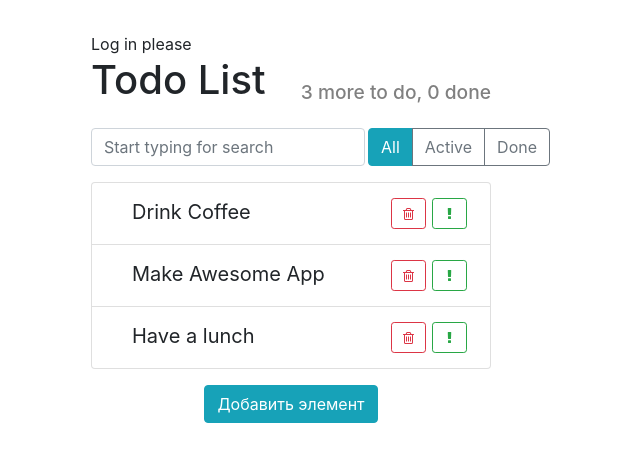
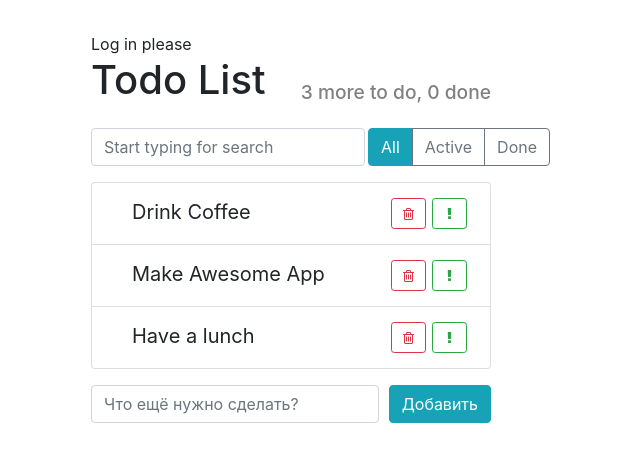
Before and after one commit to ArminBlaze/Udemy-react1-todo, a React (Create React App) app: page / in a window 1280 px wide. Shown: the top 462 px of the page, without its empty margins (349-989 px from the left). Built offline with nearby package versions, Linux system fonts and the light colour scheme.

Commit message:
44 - Форма, куда можно ввести имя новой задачи

```diff
--- a/src/components/AddTodo/AddTodo.css
+++ b/src/components/AddTodo/AddTodo.css
@@ -4,4 +4,5 @@
 
 .AddTodo button{
 	margin: 0 auto;
+	margin-left: 10px;
 }
--- a/src/components/AddTodo/AddTodo.jsx
+++ b/src/components/AddTodo/AddTodo.jsx
@@ -3,14 +3,43 @@ import './AddTodo.css';
 
 class AddTodo extends React.Component {
 
+	constructor() {
+		super();
+
+		this.state = {
+			label: '',
+		}
+	}
+
+
+	onLabelChange(e) {
+		console.log(e.target.value);
+
+		this.setState(
+			{
+				label: e.target.value
+			}
+		)
+	}
+
+	onFormSubmit(e) {
+		e.preventDefault();
+		this.props.onTodoAdd(this.state.label);
+		e.target.reset();
+	}
+
 	render() {
 		return (
-		<div className="AddTodo d-flex">
-			<button type="button"
+		<form className="AddTodo d-flex" onSubmit={ this.onFormSubmit.bind(this) }>
+			<input type="text"
+				className="form-control"
+				onChange={ this.onLabelChange.bind(this) }
+				placeholder="Что ещё нужно сделать?"
+			/>
+			<button type="submit"
 			className="btn btn-info"
-			onClick={ () => this.props.onTodoAdd('Hello Peka!') }
-			>Добавить элемент</button>
-		</div>
+			>Добавить</button>
+		</form>
 		);
 	}
 }
```
